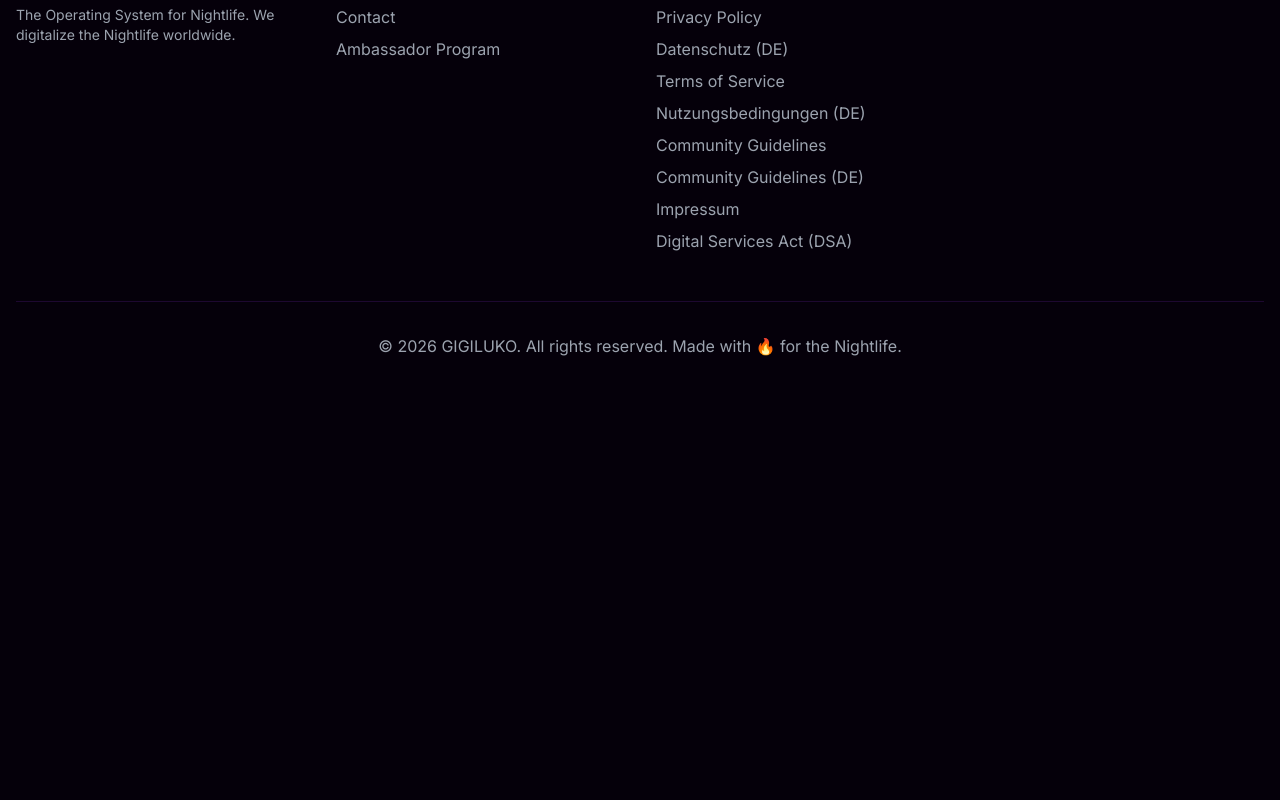
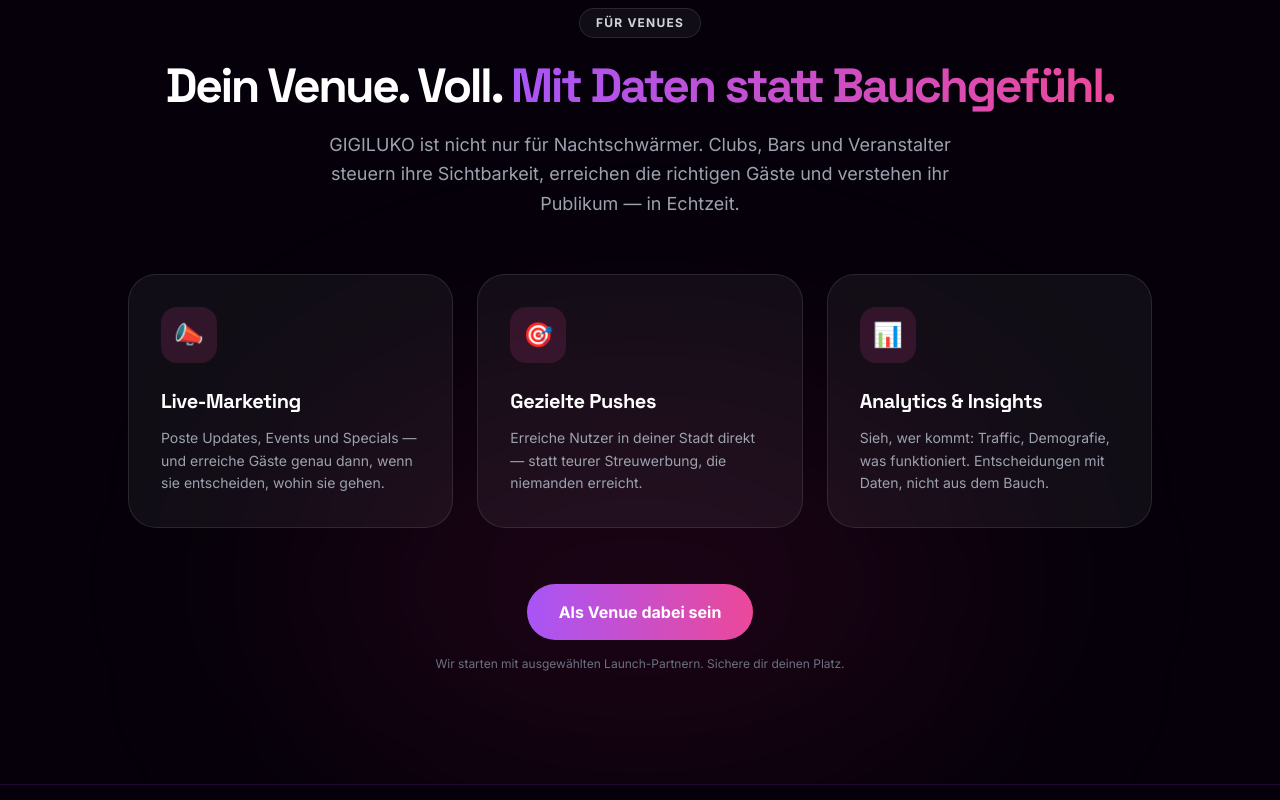
Before and after one commit to LuisCodingforfutur/gigilukoweb, a React (Vite) app: page / in a window 1280 px wide. Shown: the part 4120-4920 px from the top of the page. Before the commit the page ends 4542 px from the top, so only its background shows below. Built offline with nearby package versions, Linux system fonts and the light colour scheme.

Commit message:
feat: add For-Venues (B2B) section to homepage

```diff
--- a/src/components/v3/B2BInfrastructure.tsx
+++ b/src/components/v3/B2BInfrastructure.tsx
@@ -0,0 +1,90 @@
+import { useLanguage } from "../Layout";
+
+const content = {
+  de: {
+    eyebrow: "FÜR VENUES",
+    title1: "Dein Venue. Voll.",
+    title2: "Mit Daten statt Bauchgefühl.",
+    subtitle:
+      "GIGILUKO ist nicht nur für Nachtschwärmer. Clubs, Bars und Veranstalter steuern ihre Sichtbarkeit, erreichen die richtigen Gäste und verstehen ihr Publikum — in Echtzeit.",
+    cards: [
+      { icon: "📣", title: "Live-Marketing", desc: "Poste Updates, Events und Specials — und erreiche Gäste genau dann, wenn sie entscheiden, wohin sie gehen." },
+      { icon: "🎯", title: "Gezielte Pushes", desc: "Erreiche Nutzer in deiner Stadt direkt — statt teurer Streuwerbung, die niemanden erreicht." },
+      { icon: "📊", title: "Analytics & Insights", desc: "Sieh, wer kommt: Traffic, Demografie, was funktioniert. Entscheidungen mit Daten, nicht aus dem Bauch." },
+    ],
+    cta: "Als Venue dabei sein",
+    ctaNote: "Wir starten mit ausgewählten Launch-Partnern. Sichere dir deinen Platz.",
+  },
+  en: {
+    eyebrow: "FOR VENUES",
+    title1: "Your venue. Packed.",
+    title2: "With data, not guesswork.",
+    subtitle:
+      "GIGILUKO isn't just for partygoers. Clubs, bars and promoters control their visibility, reach the right guests and understand their crowd — in real time.",
+    cards: [
+      { icon: "📣", title: "Live Marketing", desc: "Post updates, events and specials — and reach guests exactly when they're deciding where to go." },
+      { icon: "🎯", title: "Targeted Pushes", desc: "Reach users in your city directly — instead of expensive scattershot ads that reach no one." },
+      { icon: "📊", title: "Analytics & Insights", desc: "See who shows up: traffic, demographics, what works. Decisions backed by data, not gut feeling." },
+    ],
+    cta: "Become a venue partner",
+    ctaNote: "We're launching with select partners. Secure your spot.",
+  },
+};
+
+const B2BInfrastructure = () => {
+  const { lang } = useLanguage();
+  const t = content[lang];
+
+  return (
+    <section
+      id="venues"
+      className="relative bg-white dark:bg-[#05000a] text-black dark:text-white py-28 px-6 overflow-hidden transition-colors duration-500"
+    >
+      <div className="hidden md:block absolute bottom-0 left-1/2 -translate-x-1/2 w-[700px] h-[400px] bg-pink-500/10 dark:bg-pink-600/10 rounded-[100%] blur-[120px] pointer-events-none" />
+
+      <div className="max-w-5xl mx-auto relative z-10">
+        <div className="text-center mb-14">
+          <span className="inline-block py-1.5 px-4 rounded-full bg-black/5 dark:bg-white/5 border border-black/10 dark:border-white/10 text-xs font-bold uppercase tracking-widest text-gray-600 dark:text-gray-300 mb-6">
+            {t.eyebrow}
+          </span>
+          <h2 className="text-3xl md:text-5xl font-black tracking-tighter leading-[1.1] mb-5">
+            {t.title1}{" "}
+            <span className="text-transparent bg-clip-text bg-gradient-to-r from-[#A855F7] to-[#EC4899]">
+              {t.title2}
+            </span>
+          </h2>
+          <p className="text-lg text-gray-600 dark:text-gray-400 font-light max-w-2xl mx-auto leading-relaxed">
+            {t.subtitle}
+          </p>
+        </div>
+
+        <div className="grid md:grid-cols-3 gap-6 mb-14">
+          {t.cards.map((card, i) => (
+            <div
+              key={i}
+              className="bg-black/[0.03] dark:bg-white/5 border border-black/10 dark:border-white/10 p-8 rounded-[1.75rem] hover:border-[#EC4899]/40 transition-all"
+            >
+              <div className="w-14 h-14 bg-pink-500/15 rounded-2xl flex items-center justify-center mb-6 text-2xl">
+                {card.icon}
+              </div>
+              <h3 className="text-xl font-bold mb-3">{card.title}</h3>
+              <p className="text-sm text-gray-600 dark:text-gray-400 leading-relaxed">{card.desc}</p>
+            </div>
+          ))}
+        </div>
+
+        <div className="text-center">
+          <a
+            href="mailto:support@gigiluko.com?subject=Venue Partnership"
+            className="inline-block px-8 py-4 rounded-full font-bold text-white bg-gradient-to-r from-[#A855F7] to-[#EC4899] hover:shadow-[0_0_30px_rgba(168,85,247,0.4)] hover:scale-105 transition-all"
+          >
+            {t.cta}
+          </a>
+          <p className="text-xs text-gray-500 dark:text-gray-500 mt-4">{t.ctaNote}</p>
+        </div>
+      </div>
+    </section>
+  );
+};
+
+export default B2BInfrastructure;
--- a/src/pages/Home.tsx
+++ b/src/pages/Home.tsx
@@ -1,6 +1,7 @@
 import AmbassadorBanner from '../components/v3/AmbassadorBanner';
 import HeroSection from '../components/v3/HeroSection';
 import StickyScrollShowcase from '../components/v3/StickyScrollShowcase';
+import B2BInfrastructure from '../components/v3/B2BInfrastructure';
 
 const Home = () => {
   return (
@@ -15,6 +16,9 @@
       {/* 2. Sticky-Scroll-Showcase als Support darunter */}
       <StickyScrollShowcase />
 
+      {/* 3. B2B / Für Venues */}
+      <B2BInfrastructure />
+
     </main>
   );
 };
```
